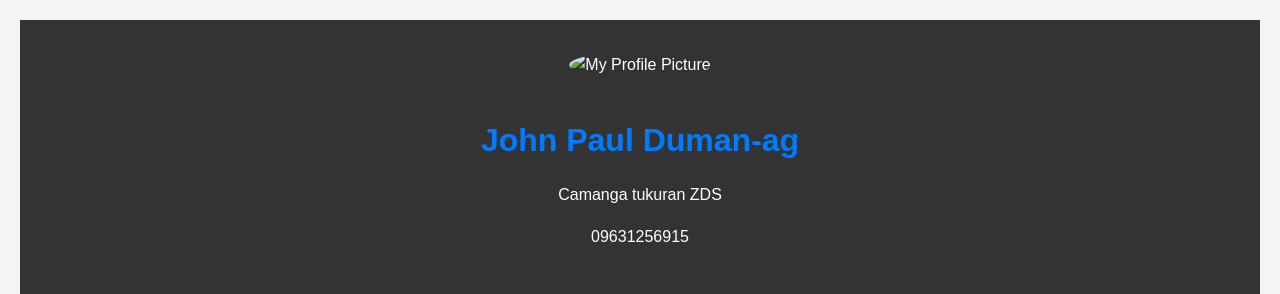
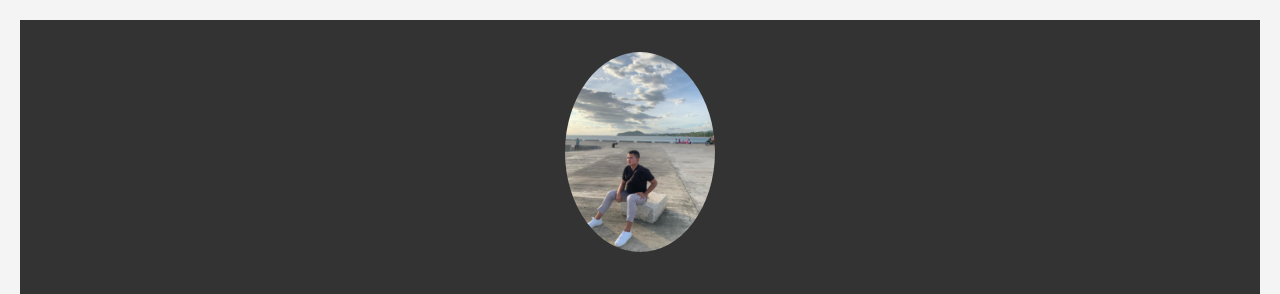
Before and after one commit to gwapo20601/john, a plain HTML site: page index.html in a window 1280 px wide. Shown: the top 294 px of the page. Drawn offline with Linux system fonts and the light colour scheme.

Commit message:
Update index.html

```diff
--- a/index.html
+++ b/index.html
@@ -69,7 +69,7 @@
 </head>
 <body>
     <header>
-        <img src="IMG_me.jpg" alt="My Profile Picture">
+        <img src="Messenger_creation_D2296C35-52B5-4F1D-B007-A1CFC0AF9DA7.jpeg" alt="My Profile Picture">
         <h1>John Paul Duman-ag</h1>
         <p>Camanga tukuran ZDS</p>
         <p>09631256915</p>
```
